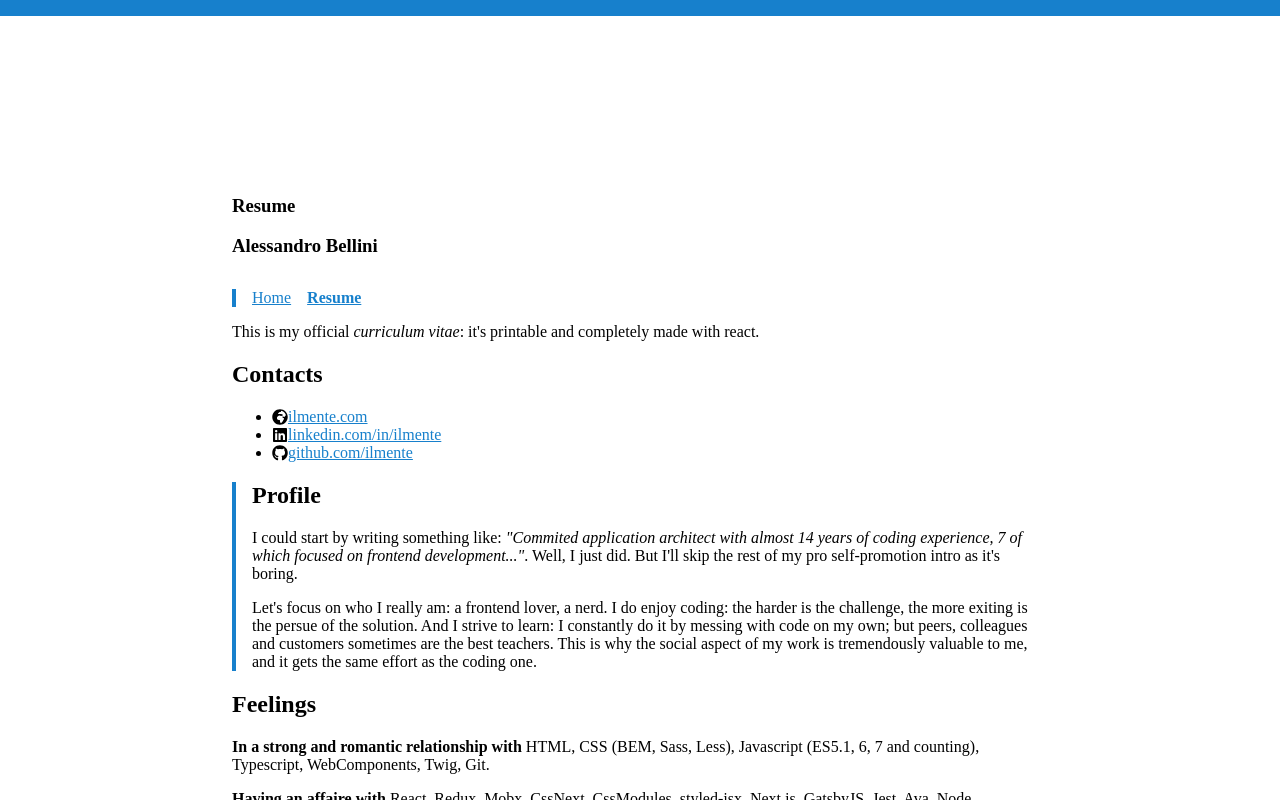
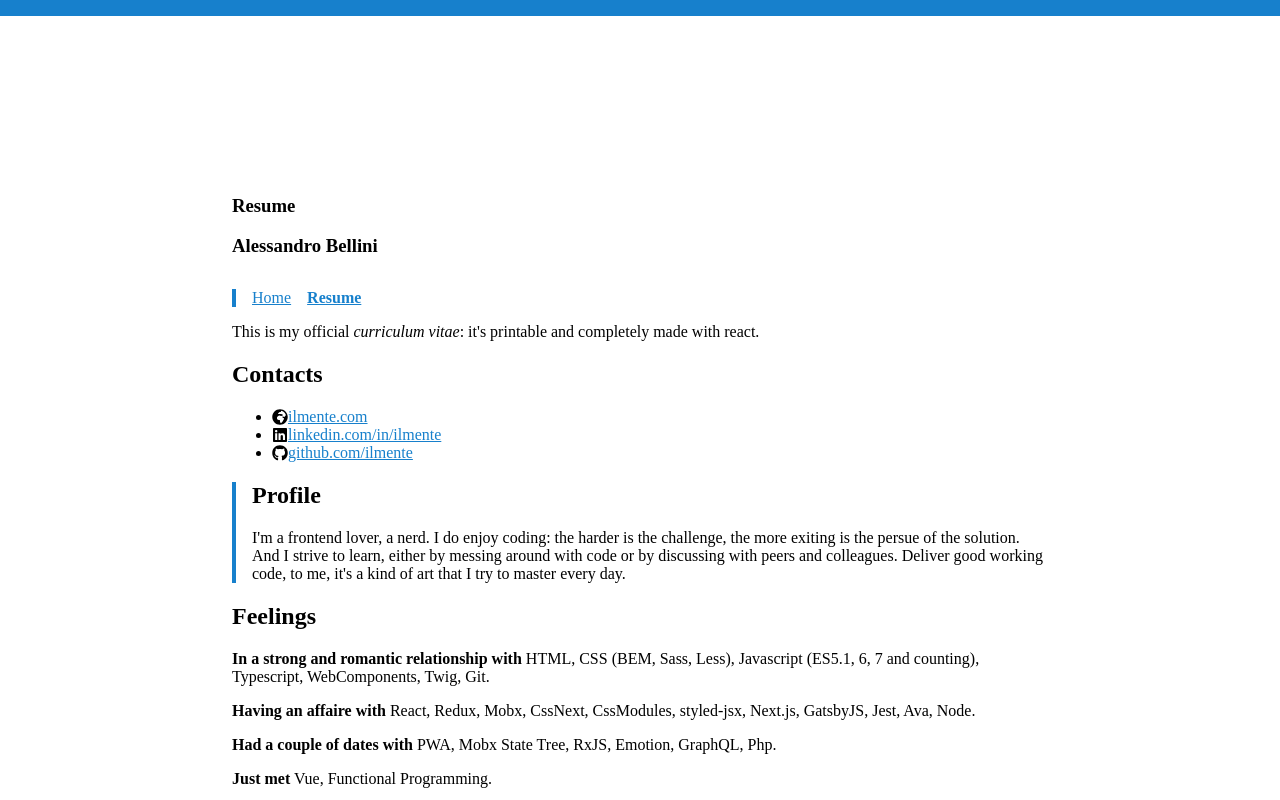
Before and after one commit to ilmente/ilmente.com, a Next.js app: page /resume in a window 1280 px wide. Shown: the top 800 px of the page. Built offline with nearby package versions, Linux system fonts and the light colour scheme.

Commit message:
change resume text

```diff
--- a/pages/resume.js
+++ b/pages/resume.js
@@ -67,18 +67,10 @@ export default withLocation(({ location }) => {
                         <Panel>
                             <h2>Profile</h2>
                             <p>
-                                I could start by writing something like: <em>"Commited
-                                application architect with almost 14 years of coding experience,
-                                7 of which focused on frontend development..."</em>. Well, I just did.
-                                But I'll skip the rest of my pro self-promotion intro as it's boring.
-                            </p>
-                            <p>
-                                Let's focus on who I really am: a frontend lover, a nerd. I do enjoy coding:
-                                the harder is the challenge, the more exiting is the persue
-                                of the solution. And I strive to learn: I constantly do it by messing
-                                with code on my own; but peers, colleagues
-                                and customers sometimes are the best teachers. This is why the social aspect of
-                                my work is tremendously valuable to me, and it gets the same effort as the coding one.
+                                I'm a frontend lover, a nerd. I do enjoy coding:
+                                the harder is the challenge, the more exiting is the persue of the solution.
+                                And I strive to learn, either by messing around with code or by discussing with peers and colleagues.
+                                Deliver good working code, to me, it's a kind of art that I try to master every day.
                             </p>
                         </Panel>
                     </Col>
```
